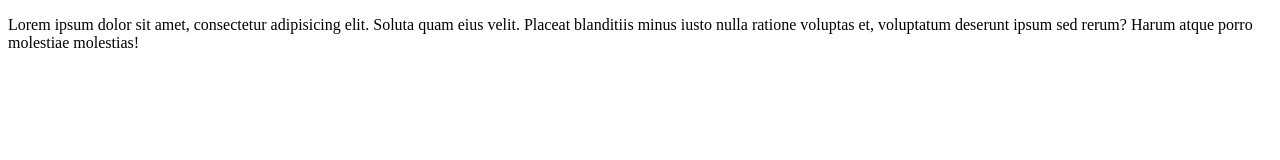
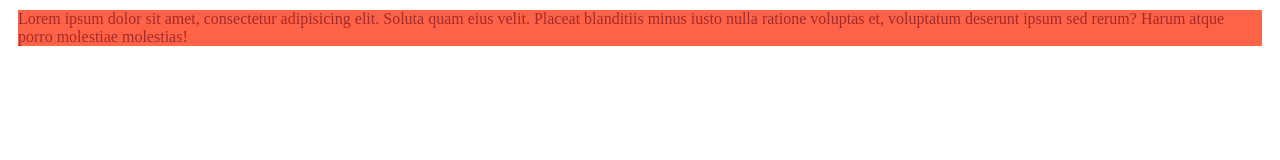
Before and after one commit to Mahidi-Hasan-Supon/my-first-github-repo, a plain HTML site: page index.html in a window 1280 px wide. Drawn offline with Linux system fonts and the light colour scheme.

Commit message:
style added

```diff
--- a/index.html
+++ b/index.html
@@ -4,6 +4,7 @@
     <meta charset="UTF-8">
     <meta name="viewport" content="width=device-width, initial-scale=1.0">
     <title>Document</title>
+    <link rel="stylesheet" href="styles/blog.css">
 </head>
 <body>
     <p>Lorem ipsum dolor sit amet, consectetur adipisicing elit. Soluta quam eius velit. Placeat blanditiis minus iusto nulla ratione voluptas et, voluptatum deserunt ipsum sed rerum? Harum atque porro molestiae molestias!</p>
--- /dev/null
+++ b/styles/blog.css
@@ -0,0 +1,5 @@
+P{
+    color: brown;
+    background-color: tomato;
+    margin: 10px;
+}
```
